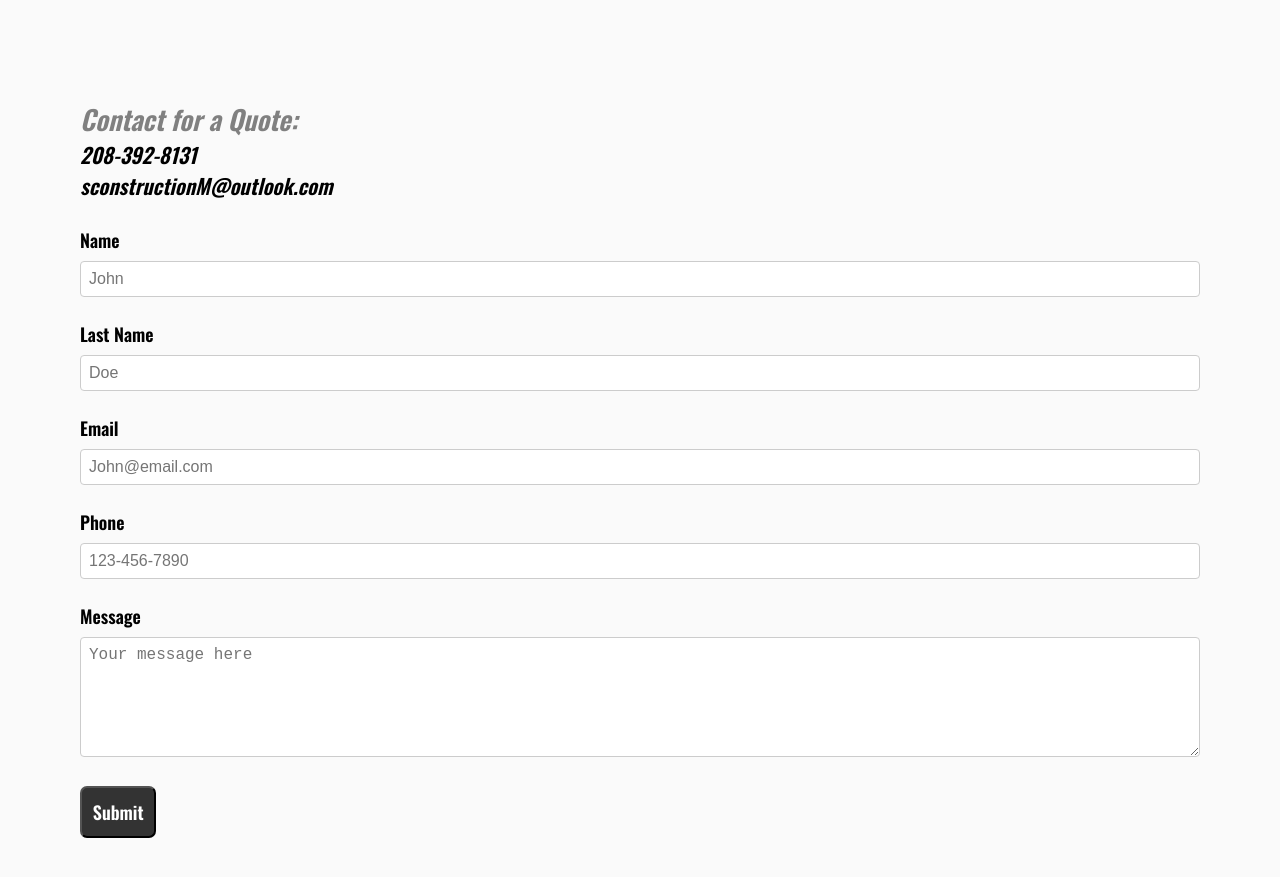
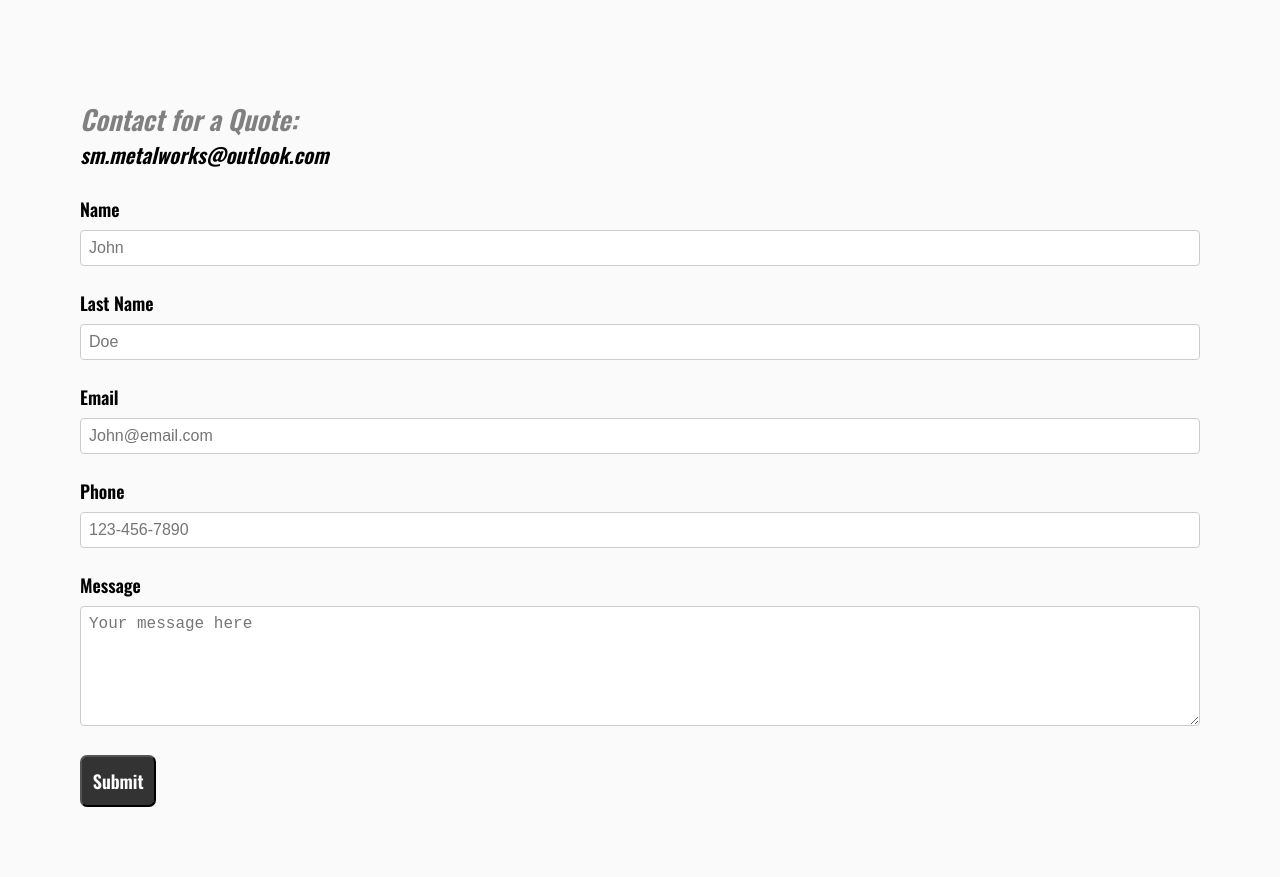
Before and after one commit to amarmujak23/Fathers-Welding-Website, a plain HTML site: page index.html in a window 1280 px wide. Shown: the part 1900-2777 px from the top of the page. Drawn offline with nearby package versions, Linux system fonts and the light colour scheme.

Commit message:
Update index.html

```diff
--- a/index.html
+++ b/index.html
@@ -104,8 +104,7 @@
   <div class="container grid">
     <div class="text">
       <h2>Contact for a Quote:</h2>
-      <h3>208-392-8131</h3>
-      <h3>sconstructionM@outlook.com</h3>
+      <h3>sm.metalworks@outlook.com</h3>
     </div>
     <br>
     <form action="https://formspree.io/f/mqkvovdz" method="post">
```
